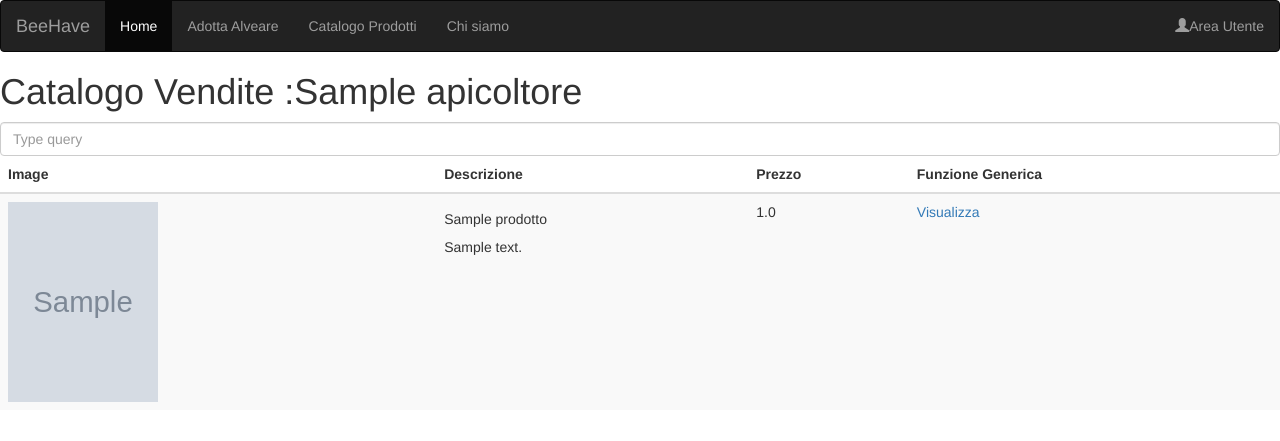
After one commit to gianwario/BeeHave, a Flask app: page /visualizza_prodotti_vendita/1 in a window 1280 px wide. The commit adds this page. Shown: the top 441 px of the page. Run offline with Flask 2, Linux system fonts and the light colour scheme; a user stored in the database is signed in; tables that the repository leaves empty hold one stand-in row (values such as "Sample post"); grey boxes marked "Sample" are stand-in pictures; parts of the project's set-up code (start-up, migrations or seed data) failed here and were passed over; some libraries are stand-ins or nearby versions.

Commit message:
backEnd and basic FrontEnd for seller products

```diff
--- a/Website/flaskr/__init__.py
+++ b/Website/flaskr/__init__.py
@@ -1,10 +1,12 @@
+import os.path
+
 from flask import Flask, session
 from flask_login import LoginManager
 from flask_sqlalchemy import SQLAlchemy
 from sqlalchemy_utils import create_database, database_exists
 
 db = SQLAlchemy()
-
+image_folder_absolute = os.path.join(os.path.abspath(os.path.dirname(__file__)), os.path.join('static', 'images'))
 """Inizializzazione"""
 
 def create_app():
@@ -14,7 +16,6 @@ def create_app():
     app.config['SECRET_KEY'] = 'BEEHAVE'
     app.config['SQLALCHEMY_DATABASE_URI'] = 'mysql://root:root@localhost/beehavedb'
     app.config['SQLALCHEMY_TRACK_MODIFICATIONS'] = False
-
     db.init_app(app)
 
     login_manager = LoginManager(app)
--- a/Website/flaskr/gestione_vendita/GestioneVenditaController.py
+++ b/Website/flaskr/gestione_vendita/GestioneVenditaController.py
@@ -1,14 +1,15 @@
 from flask import Blueprint, request, session, render_template, flash
 from flask_login import current_user, login_required
 import os
+
 from werkzeug.utils import secure_filename
+from Website.flaskr import image_folder_absolute
 from Website.flaskr.Routes import catalogo_apicoltore
 from Website.flaskr.gestione_utente.GestioneUtenteService import getApicoltoreById
-from Website.flaskr.gestione_vendita.GestioneVenditaService import inserisci_prodotto, getProdottoById, updateImage
+from Website.flaskr.gestione_vendita.GestioneVenditaService import inserisci_prodotto, getProdottoById, updateImage, \
+    get_ProdottiByApicoltore
 from Website.flaskr.model.Prodotto import Prodotto
 
-# TODO inserite i vostri path e mettete sotto commento il mio
-destination = r"C://Users//Cosmo//OneDrive//Documents//GitHub//BeeHave//Website//flaskr//static//images/"
 gv = Blueprint('gv', __name__)
 
 
@@ -47,10 +48,9 @@ def inserimento_prodotto():
 
         image = request.files['imagepath']
         nome_vasetto = 'honey_pot' + str(prod.id) + ".jpg"
-        #absolute_path = os.path.dirname(image)
-        print(absolute_path)
-        image.save(os.path.join(destination, secure_filename(image.filename)))
-        os.rename(destination + str(image.filename), destination + nome_vasetto)
+        path_image = os.path.join(image_folder_absolute, secure_filename(image.filename))
+        image.save(path_image)
+        os.rename(path_image, os.path.join(image_folder_absolute, nome_vasetto))
         updateImage(prod.id, nome_vasetto)
         # TODO fixare formati immagini, non basta solo jpg
     return catalogo_apicoltore()
@@ -61,3 +61,11 @@ def info_articolo(prodotto_id):
     prod = getProdottoById(prodotto_id)
     apicoltore = getApicoltoreById(prod.id_apicoltore)
     return render_template('informazioni_prodotto.html', prodotto=prod, apicoltore=apicoltore)
+
+
+@gv.route('/visualizza_prodotti_vendita/<int:apicoltore_id>', methods=['POST', 'GET'])
+@login_required
+def mostra_articoli_inVendita(apicoltore_id):
+    if session['isApicoltore']:
+        prodotti_in_vendita = get_ProdottiByApicoltore(apicoltore_id)
+        return render_template('/catalogo_vendita.html', prodotti_in_vendita=prodotti_in_vendita)
--- a/Website/flaskr/gestione_vendita/GestioneVenditaService.py
+++ b/Website/flaskr/gestione_vendita/GestioneVenditaService.py
@@ -12,10 +12,13 @@ def updateImage(id, image):
     db.session.flush()
     db.session.commit()
 
+
 def deleteProdotto(prodotto):
     prod = getProdottoById(prodotto.id)
     prod.delete()
     db.session.commit()
+
+
 def getTuttiProdotti():
     return Prodotto.query.all()
 
@@ -23,3 +26,7 @@ def getTuttiProdotti():
 def inserisci_prodotto(prodotto):
     db.session.add(prodotto)
     db.session.commit()
+
+
+def get_ProdottiByApicoltore(apicoltore_id):
+    return Prodotto.query.filter_by(id_apicoltore=apicoltore_id).all()
--- a/Website/flaskr/templates/base.html
+++ b/Website/flaskr/templates/base.html
@@ -31,6 +31,7 @@
            <li><a href="{{url_for('views.loginpage')}}">Login</a></li>
            <li><a href="#">Registra Cliente</a></li>
            <li><a href="{{url_for('views.inserimento_prodotto_page')}}">Inserisci prodotto</a></li>
+           <li><a href="{{url_for('gv.mostra_articoli_inVendita', apicoltore_id=current_user.id)}}">Visualizza Prodotti In Vendita</a></li>
         </ul></li>
     </ul>
   </div>
--- /dev/null
+++ b/Website/flaskr/templates/catalogo_vendita.html
@@ -0,0 +1,36 @@
+<!DOCTYPE html>
+<html lang="it">
+    <head>
+        {% extends "base.html"%}
+        {% block title %}Catalogo{% endblock %}
+    </head>
+    <body>
+        {% block content %}
+        <h1>Catalogo Vendite :{{current_user.nome}}</h1>
+        <div class="form-outline">
+            <input type="search" id="form1" class="form-control" placeholder="Type query" aria-label="Search" />
+        </div>
+        <table class="table table-striped table-dark">
+  <thead>
+    <tr>
+      <th scope="col">Image</th>
+      <th scope="col">Descrizione</th>
+      <th scope="col">Prezzo</th>
+      <th scope="col">Funzione Generica</th>
+    </tr>
+  </thead>
+  <tbody>
+
+  {% for products in prodotti_in_vendita %}
+    <tr>
+      <th scope="row"><img src="../static/images/{{products.img_path}}" class="rounded mx-auto d-block" width="150" height="200"></th>
+      <td><h5>{{products.nome}}</h5>{{products.descrizione}}</td>
+      <td>{{products.prezzo}}</td>
+      <td><a href="{{url_for('gv.info_articolo', prodotto_id=products.id)}}">Visualizza</a></td>
+    </tr>
+    {% endfor %}
+  </tbody>
+</table>
+        {% endblock %}
+    </body>
+</html>
--- a/Website/flaskr/templates/loginpage.html
+++ b/Website/flaskr/templates/loginpage.html
@@ -9,9 +9,9 @@
     {% block content %}
         <form action="/login" method="post">
             <label for="email">Email</label>
-            <input name="email" type="email" required=true placeholder="Inserisci l'email"/>
+            <input name="email" id="email" type="email" required=true placeholder="Inserisci l'email"/>
             <label for="password">Password</label>
-            <input name="password" type="password" required=true placeholder="Inserisci la password"/>
+            <input name="password" id="password" type="password" required=true placeholder="Inserisci la password"/>
 
             <input type="submit" value="Accedi"/> <input type="reset" value="Cancella">
         </form>
```
Also changed, not shown: Website/flaskr/static/images/honey_pot53.jpg (added), Website/flaskr/static/images/honey_pot55.jpg (added), 1 other file.
